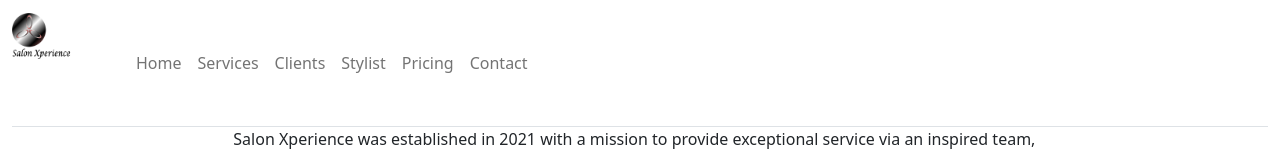
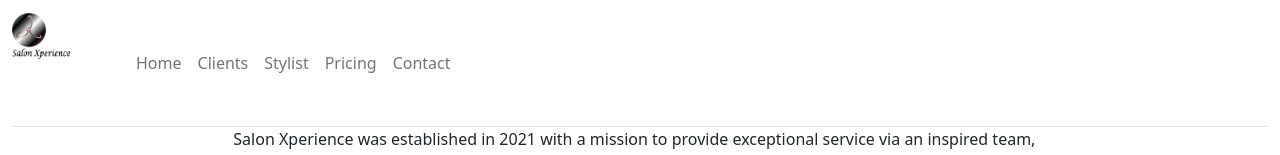
Before and after one commit to nylesor28/salon-xperience, a React (Create React App) app in the folder client/: page / in a window 1280 px wide. Shown: the top 155 px of the page. Built offline with nearby package versions, Linux system fonts and the light colour scheme.

Commit message:
deleted service page and all associated paths and links

```diff
--- a/client/src/App.js
+++ b/client/src/App.js
@@ -6,7 +6,6 @@ import Navbar from "react-bootstrap/Navbar";
 import Nav from "react-bootstrap/Nav";
 import Footer from "./components/Footer/index.js";
 import Home from "./pages/Home";
-import Services from "./pages/Services";
 import Clients from "./pages/Clients";
 import Stylist from "./pages/Stylist";
 import Pricing from "./pages/Pricing";
@@ -24,7 +23,6 @@ class App extends React.Component {
       title: "Salon Xperience",
       headerLinks: [
         { title: "Home", path: "/" },
-        { title: "Services", path: "/services" },
         { title: "Clients", path: "/clients" },
         { title: "Stylist", path: "/stylist" },
         { title: "Contact", paht: "/contact" },
@@ -34,9 +32,6 @@ class App extends React.Component {
         subTitle: "Ventures into Web development",
         subscript: "explorer my ventures below!",
       },
-      // services: {
-      //   title: "Projects",
-      // },
       clients: {
         title: "Resume",
       },
@@ -73,9 +68,6 @@ class App extends React.Component {
                 <Link className="nav-link" to="/">
                   Home
                 </Link>
-                <Link className="nav-link" to="/services">
-                  Services
-                </Link>
                 <Link className="nav-link" to="/clients">
                   Clients
                 </Link>
@@ -101,11 +93,6 @@ class App extends React.Component {
                 subscript={this.state.home.subscript}
               />
             )}
-          />
-          <Route
-            path="/services"
-            exact
-            render={() => <Services title={this.state.services.title} />}
           />
           <Route
             path="/clients"
```
